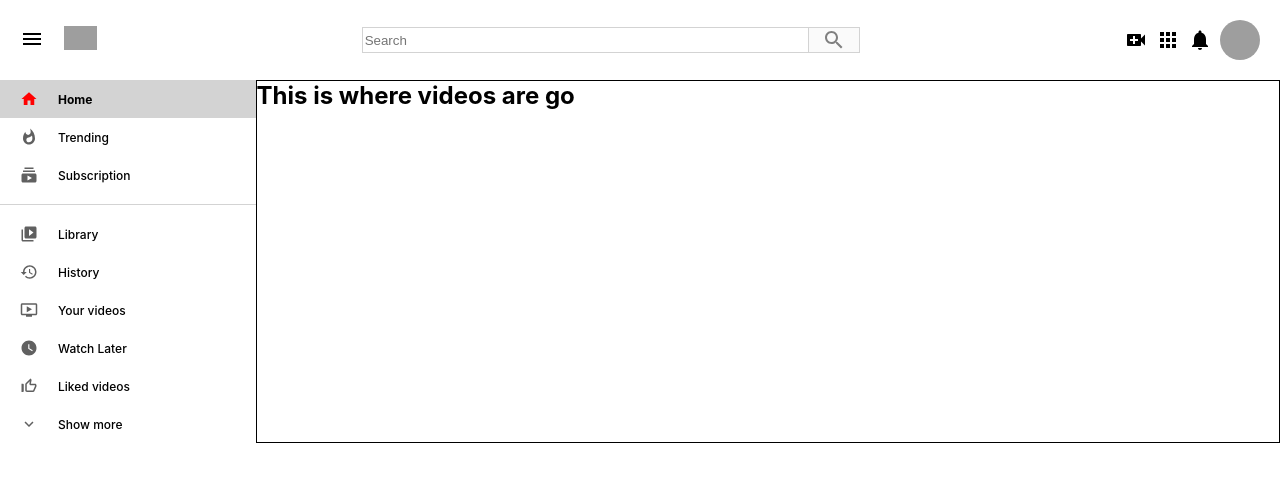
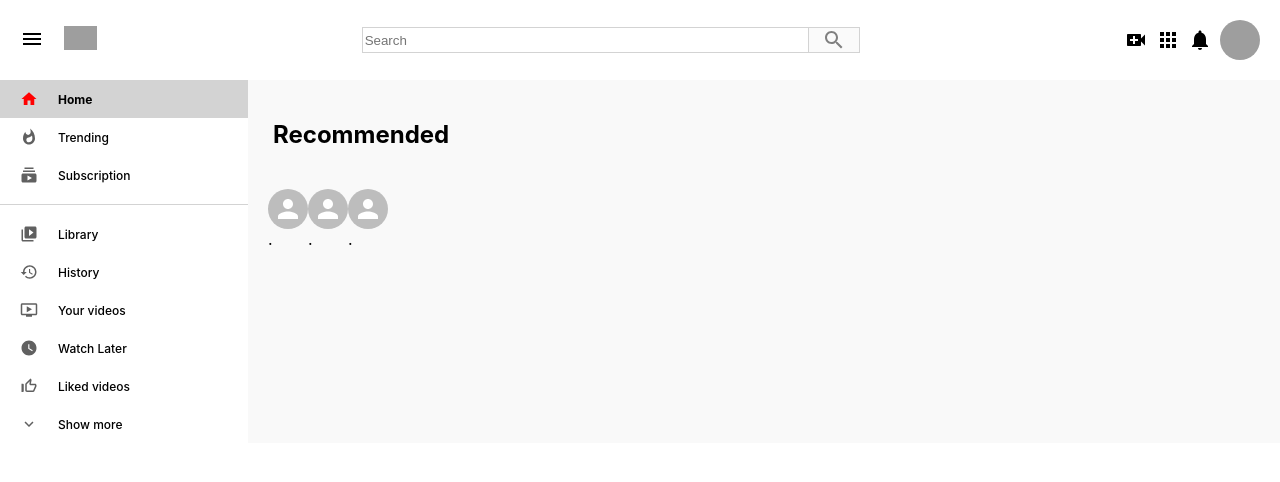
Before and after one commit to DeepanshuRohilla15/youtube-clone, a React (Create React App) app: page / in a window 1280 px wide. Shown: the top 482 px of the page. Built offline with nearby package versions, Linux system fonts and the light colour scheme; grey boxes are pictures that could not be loaded.

Commit message:
adding video card features

```diff
--- a/src/RecommendedVideos.css
+++ b/src/RecommendedVideos.css
@@ -1,4 +1,16 @@
 .recommendedVideos {
-      border: 1px solid black;
       flex:0.8;
+      background-color: #f9f9f9;
+      padding: 40px 20px;
+      padding-bottom: 0;
 }
+
+.recommendedVideos > h2 {
+      margin-left: 5px;
+      margin-bottom: 20px;
+}
+
+.recommendedVideos__videos {
+      display: flex;
+      flex-wrap: wrap;
+}
--- a/src/RecommendedVideos.js
+++ b/src/RecommendedVideos.js
@@ -1,10 +1,17 @@
 import React from 'react'
+import VideoCard from './VideoCard';
 import './RecommendedVideos.css';
 
 function RecommendedVideos() {
   return (
     <div className='recommendedVideos'>
-      <h2>This is where videos are go</h2>
+      <h2>Recommended</h2>
+      <div className='recommendedVideos__videos'>
+        <VideoCard />
+        <VideoCard />
+        <VideoCard />
+
+      </div>
     </div>
   )
 }
--- /dev/null
+++ b/src/VideoCard.css
@@ -0,0 +1,19 @@
+.videoCard {
+      margin-bottom: 40px;
+      width: 270px;
+}
+
+.vidoeCard__thumbnail {
+      height: 140px;
+      width: 250px;
+}
+
+.videoCard__info {
+      display: flex;
+      margin-top: 10px;
+      padding-right: 30px;
+}
+
+.videoCard__text {
+      margin-left: 15px;
+}
--- /dev/null
+++ b/src/VideoCard.js
@@ -0,0 +1,22 @@
+import React from 'react'
+
+import { Avatar } from "@mui/material";
+
+function VideoCard({ image, title, channel, views, timestamp, channelImage}) {
+  return (
+    <div className='videoCard'>
+      <img className='videoCard__thumbnail' src={image} alt="" />
+      <div className="videoCard__info"></div>
+        <Avatar className="videoCard__avatar" alt={channel} src={channelImage}  />
+        <div className='videoCard__text'>
+            <h4>{title} </h4>
+            <p>{channel} </p>
+            <p>
+                  {views} . {timestamp}
+            </p>
+        </div>
+    </div>
+  )
+}
+
+export default VideoCard
```
